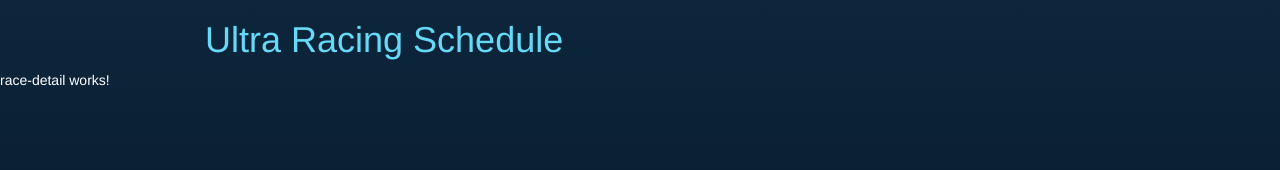
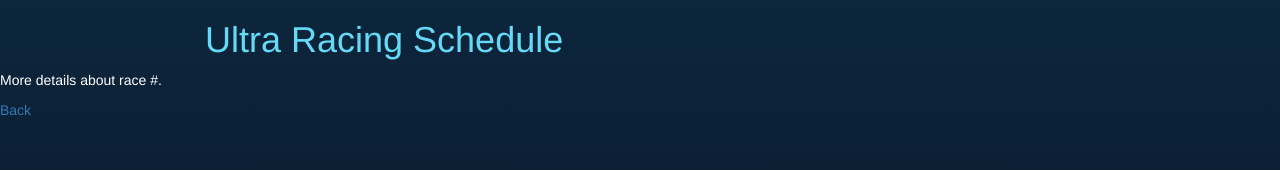
Before and after one commit to fer77/Angular, an Angular app: page /races/1 in a window 1280 px wide. Shown: the top 170 px of the page. Built offline with nearby package versions, Linux system fonts and the light colour scheme.

Commit message:
back link and added the chosen race id

```diff
--- a/src/app/race-detail/race-detail.component.html
+++ b/src/app/race-detail/race-detail.component.html
@@ -1,3 +1,5 @@
 <p>
-  race-detail works!
+  More details about race #{{ raceId }}.
 </p>
+
+<p><a [routerLink]="['/races']">Back</a></p>
```
